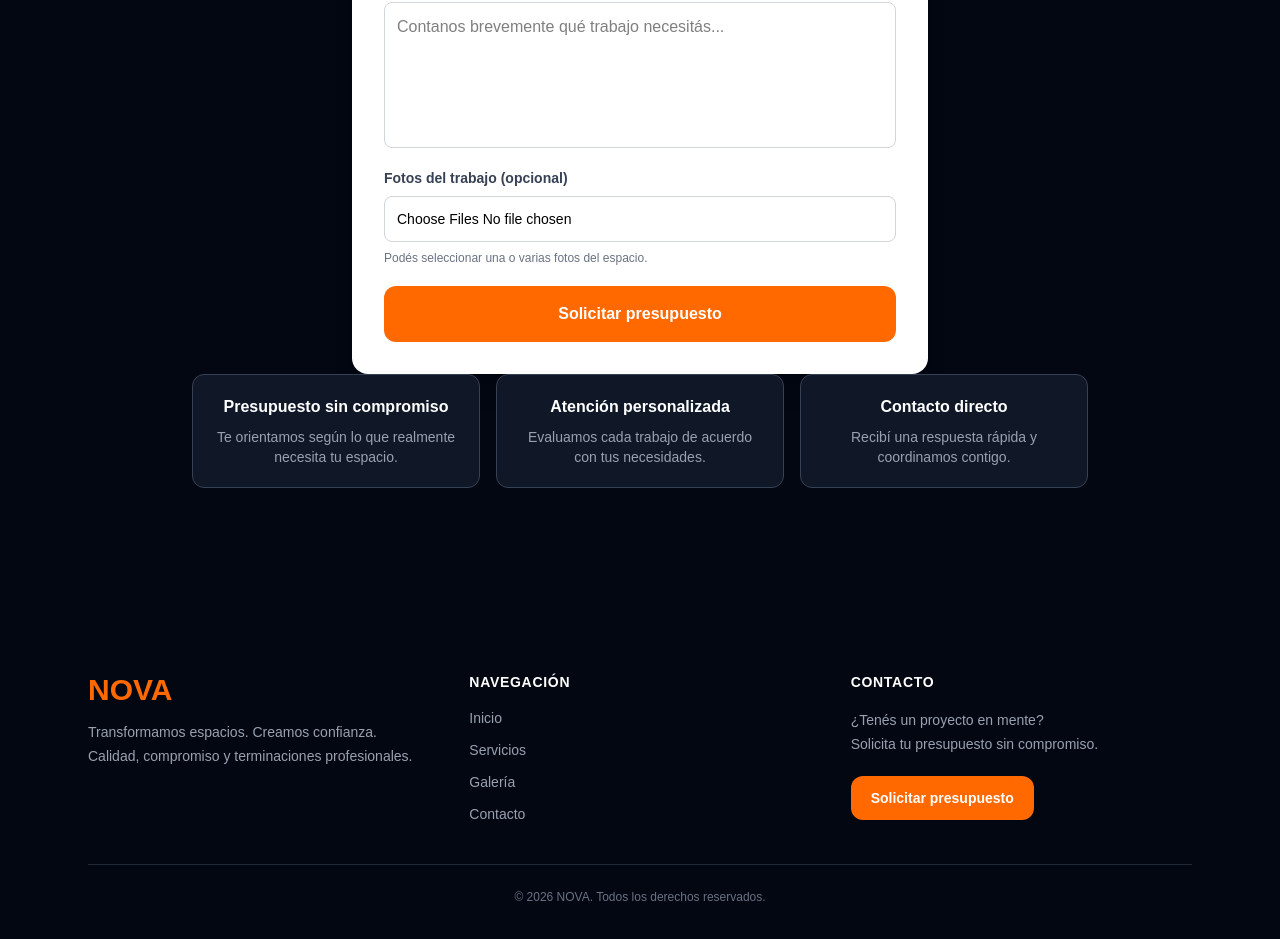
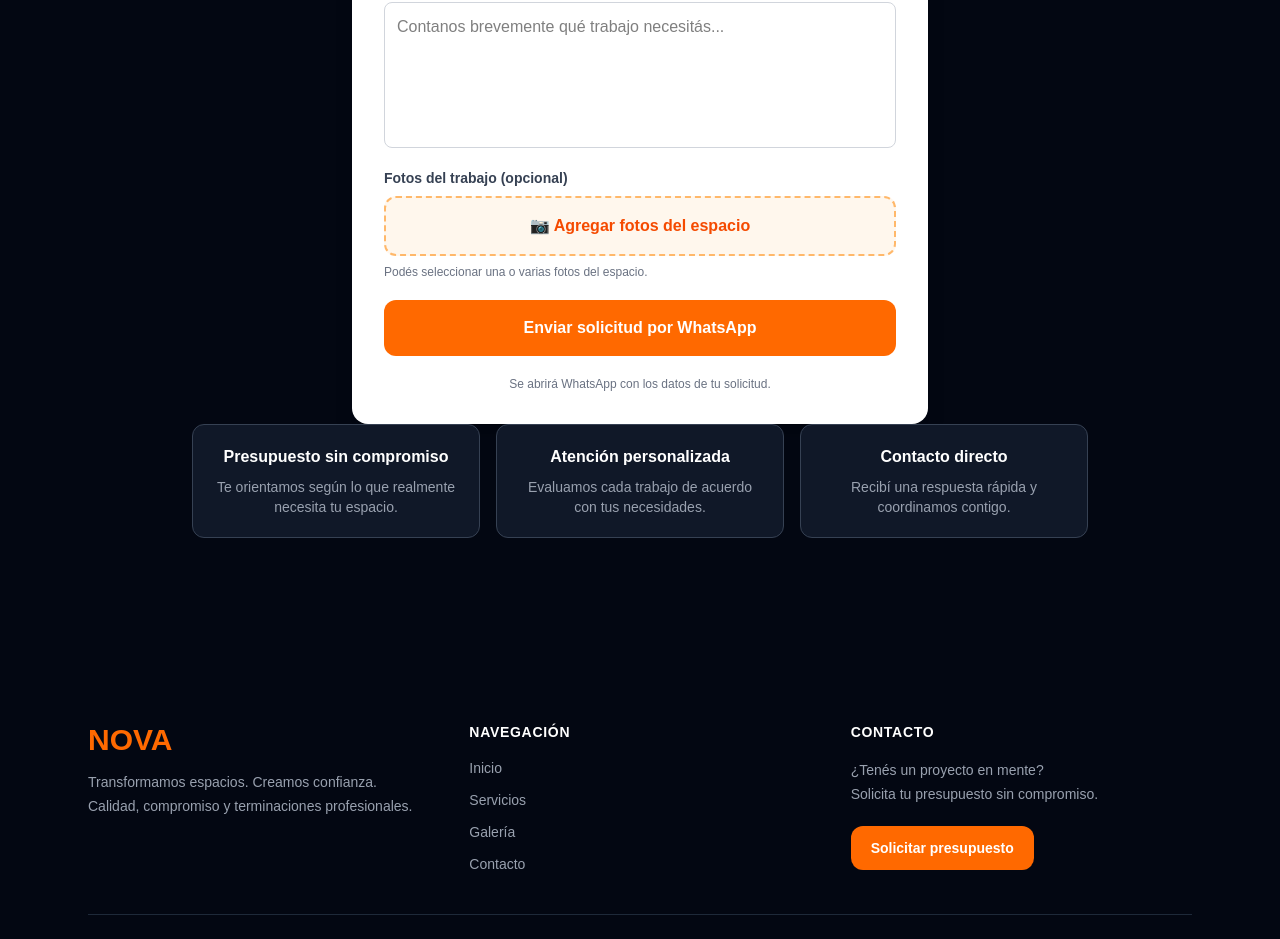
Before and after one commit to Nova-pinturas/nova-web, a Next.js app: page / in a window 1280 px wide. Shown: the part 4216-5155 px from the top of the page. Built offline with nearby package versions, Linux system fonts and the light colour scheme.

Commit message:
Mejora selector de fotos del presupuesto

```diff
--- a/components/Contact.tsx
+++ b/components/Contact.tsx
@@ -168,12 +168,20 @@ window.open(urlWhatsApp, "_blank");
     Fotos del trabajo (opcional)
   </label>
 
+  <label
+  htmlFor="fotos"
+  className="flex cursor-pointer items-center justify-center gap-2 rounded-xl border-2 border-dashed border-orange-300 bg-orange-50 px-4 py-4 text-center font-semibold text-orange-600 transition hover:bg-orange-100"
+>
+  📷 Agregar fotos del espacio
+</label>
+
 <input
+  id="fotos"
   type="file"
   accept="image/*"
   multiple
   onChange={(e) => setFotos(Array.from(e.target.files || []))}
-    className="w-full rounded-lg border border-gray-300 p-3 text-sm"
+  className="hidden"
 />
 
   <p className="text-xs text-gray-500">
@@ -198,8 +206,12 @@ window.open(urlWhatsApp, "_blank");
               type="submit"
               className="rounded-xl bg-orange-500 px-8 py-4 font-semibold text-white transition hover:bg-orange-600"
             >
-              Solicitar presupuesto
+              Enviar solicitud por WhatsApp
             </button>
+
+            <p className="text-xs text-gray-500 text-center">
+  Se abrirá WhatsApp con los datos de tu solicitud.
+</p>
 
           </form>
 
```
Lines whose indentation alone changed are shown as unchanged.
